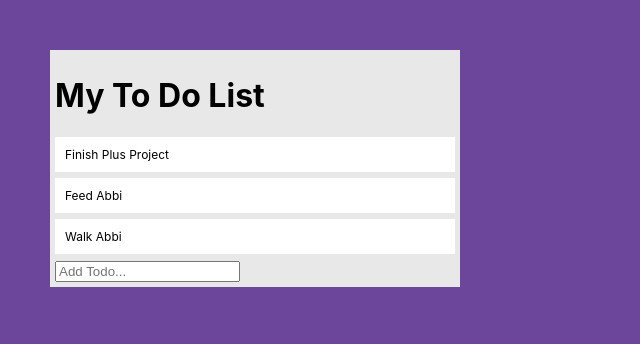
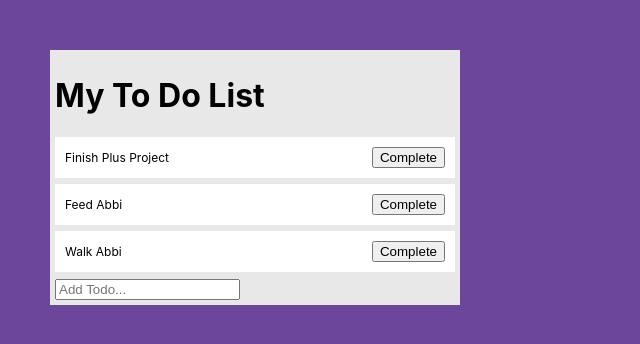
Before and after one commit to SashaJohnson123/react-todo-list-demo, a React (Create React App) app: page / in a window 1280 px wide. Shown: the top 344 px of the page, without its empty margins (0-640 px from the left). Built offline with nearby package versions, Linux system fonts and the light colour scheme.

Commit message:
Formatted my Todo list with button and strike through line

```diff
--- a/src/App.js
+++ b/src/App.js
@@ -6,16 +6,31 @@
 function App() {
   //  variables
   const [todos, setTodos] = useState([
-    "Finish Plus Project",
-    "Feed Abbi",
-    "Walk Abbi",
+    {
+      text: "Finish Plus Project",
+      isCompleted: false
+    },
+    {
+      text: "Feed Abbi",
+      isCompleted: false
+    },
+    {
+      text: "Walk Abbi",
+      isCompleted: false
+    },
   ]);
 
   // methods
   const addTodo = (text) => {
-    const newTodos = [...todos, text];
+    const newTodos = [...todos, { text }];
     setTodos(newTodos);
   };
+
+  const completeTodo = (index) => {
+    const newTodos = [...todos];
+    newTodos[index].isCompleted = true;
+    setTodos(newTodos);
+  }
 
   // template
   return (
@@ -23,7 +38,12 @@
       <div className="todo-list">
         <h1>My To Do List</h1>
         {todos.map((todo, index) => (
-          <TodoItem todo={todo} key={index} />
+          <TodoItem
+            todo={todo}
+            key={index}
+            index={index}
+            completeTodo={completeTodo}
+          />
         ))}
         <TodoForm addTodo={addTodo} />
       </div>
--- a/src/components/TodoItem/TodoItem.css
+++ b/src/components/TodoItem/TodoItem.css
@@ -7,3 +7,7 @@
     align-items: center;
     justify-content: space-between;
   }
+
+  .complete {
+      text-decoration: line-through;
+  }
--- a/src/components/TodoItem/TodoItem.jsx
+++ b/src/components/TodoItem/TodoItem.jsx
@@ -2,8 +2,15 @@
 import "./TodoItem.css";
 
 function TodoItem(props) {
-    const { todo } = props;
-    return <div className="todo">{todo}</div>;
+    const { todo, completeTodo, index } = props;
+    return (
+        <div className={`todo ${todo.isCompleted ? "complete" : ""}`}>
+            {todo.text}
+            <div>
+                <button onClick={() => completeTodo(index)}>Complete</button>
+            </div>
+        </div>
+    );
 }
 
 export default TodoItem;
```
